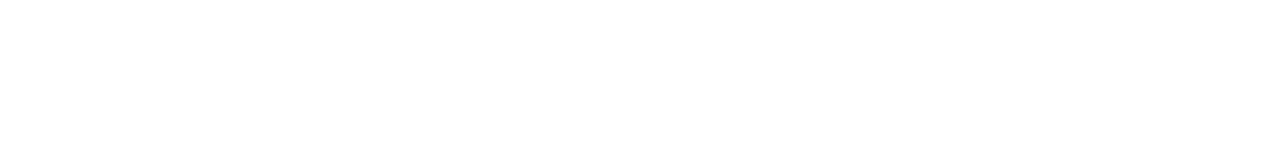
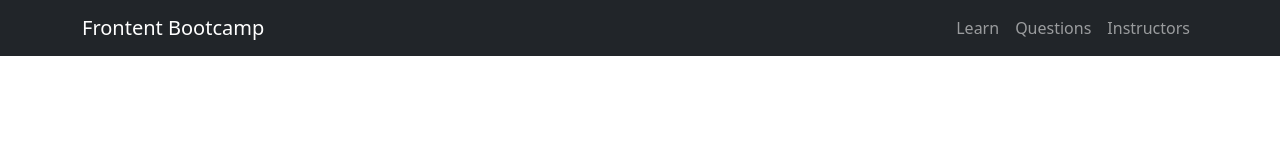
Before and after one commit to Huayao-Zheng/boostrap-bootcamp, a plain HTML site: page index.html in a window 1280 px wide. Drawn offline with nearby package versions, Linux system fonts and the light colour scheme.

Commit message:
styled and made Navar responsive

```diff
--- a/index.html
+++ b/index.html
@@ -14,6 +14,32 @@
         <title>Fake Boostrap Bootcamp</title>
     </head>
     <body>
+        <!-- Navbar -->
+        <nav class="navbar navbar-expand-lg bg-dark navbar-dark">
+            <div class="container">
+                <a href="#" class="navbar-brand">Frontent Bootcamp</a>
+
+                <button class="navbar-toggler" type="button" data-bs-toggle="collapse" data-bs-target="#navbar">
+                    <span class="navbar-toggler-icon"></span>
+                </button>
+
+                <div class="collapse navbar-collapse" id="navbar">
+                    <ul class="navbar-nav ms-auto">
+                        <li class="nav-item">
+                            <a href="#learn" class="nav-link">Learn</a>
+                        </li>
+                        <li class="nav-item">
+                            <a href="#questions" class="nav-link">Questions</a>
+                        </li>
+                        <li class="nav-item">
+                            <a href="#instructors" class="nav-link">Instructors</a>
+                        </li>
+                    </ul>
+                </div>
+            </div>
+        </nav>
+
+        <!-- Showcase -->
         <script
             src="https://cdn.jsdelivr.net/npm/bootstrap@5.1.3/dist/js/bootstrap.bundle.min.js"
             integrity="sha384-ka7Sk0Gln4gmtz2MlQnikT1wXgYsOg+OMhuP+IlRH9sENBO0LRn5q+8nbTov4+1p"
```
